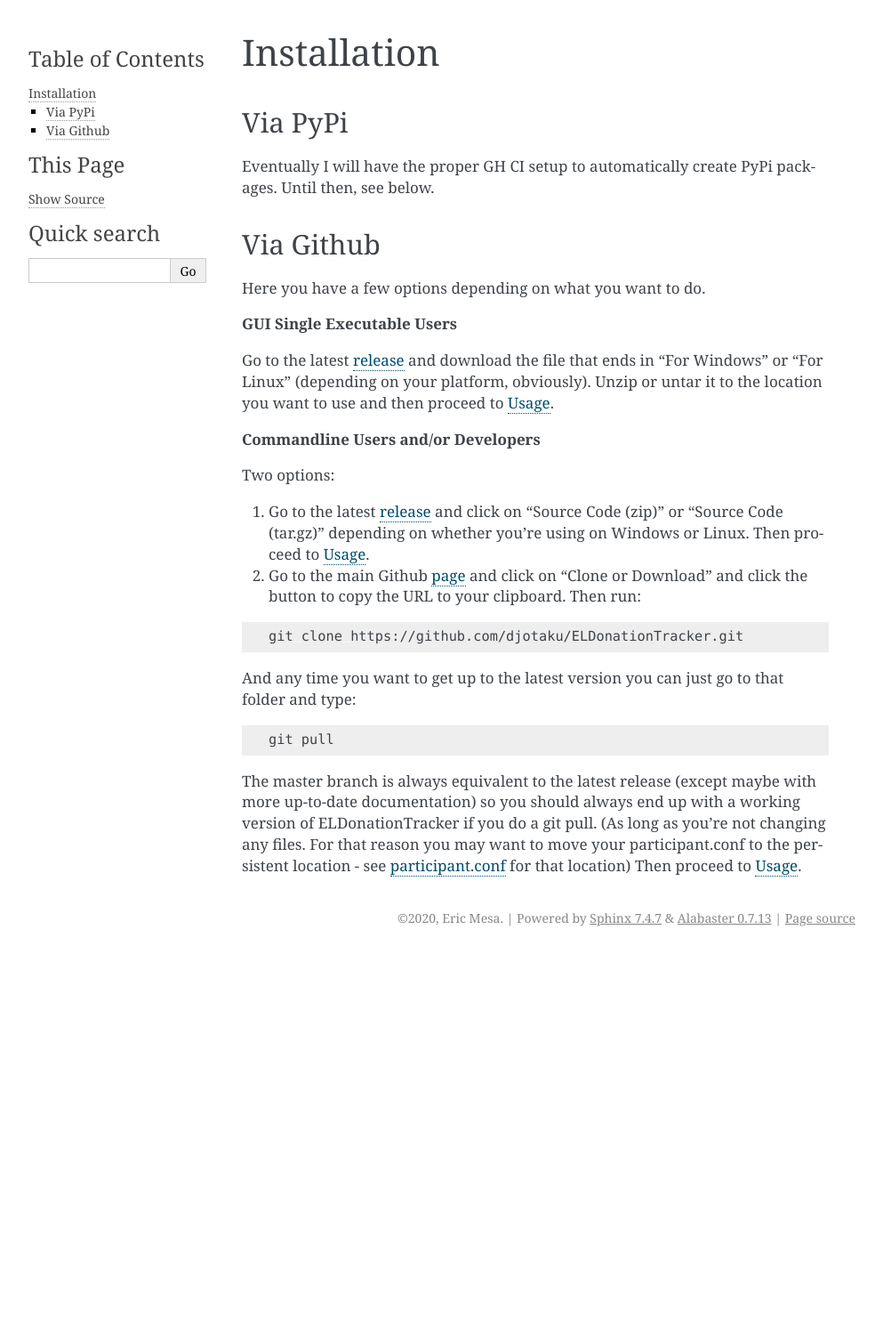
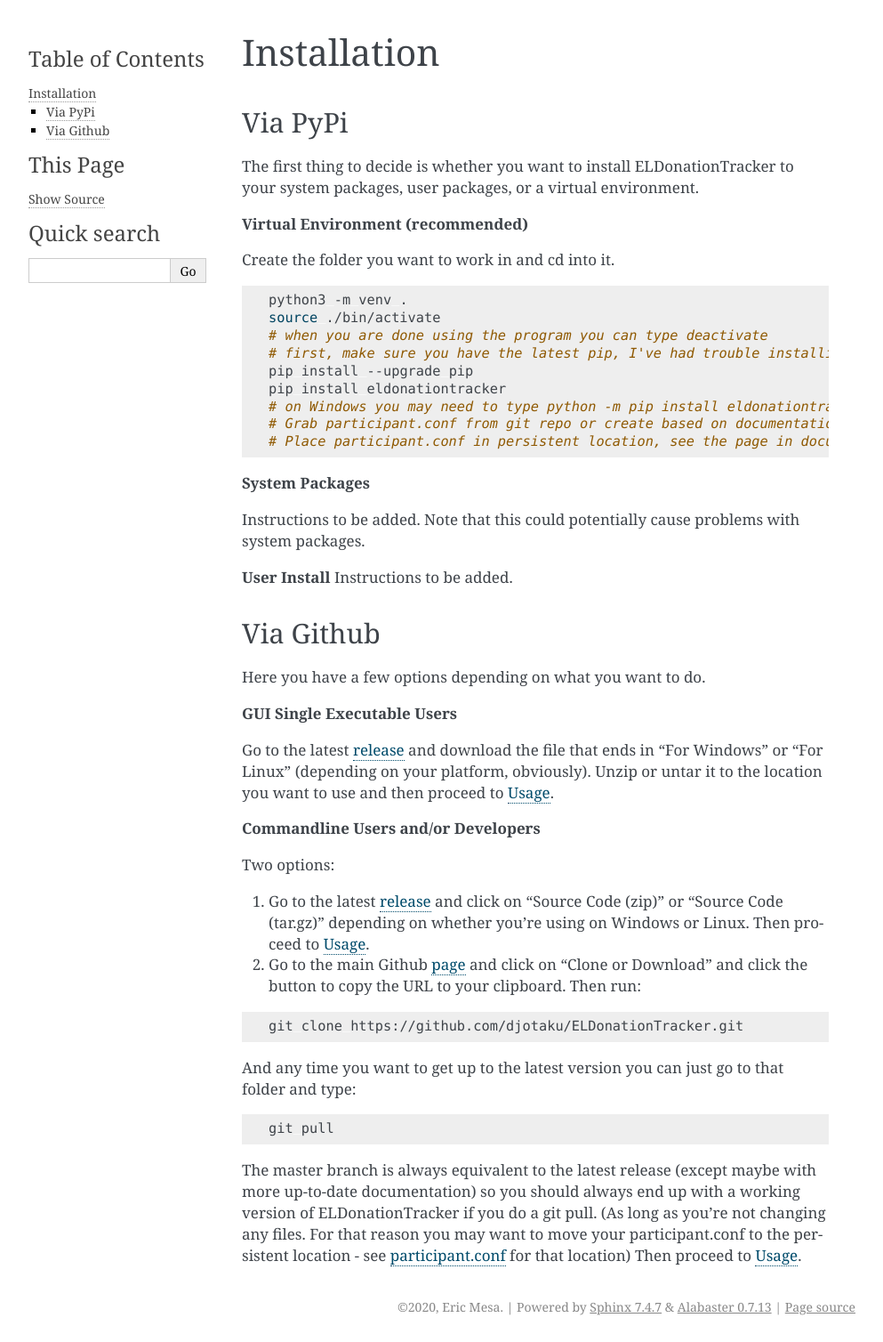
Before and after one commit to djotaku/ELDonationTracker, a Sphinx documentation site: the page built from docs/installation.rst, in a window 1280 px wide. Shown: the whole page at 89% size, without its empty margins (148-1141 px from the left). Built offline with Sphinx 7.4.7, drawn with Linux system fonts in a browser that asks for light colours; before the commit the page ends 1071 px from its top, so only the background shows below that.

Commit message:
updating documentation for PyPi

```diff
--- a/docs/installation.rst
+++ b/docs/installation.rst
@@ -6,7 +6,31 @@
 Via PyPi
 ^^^^^^^^
 
-Eventually I will have the proper GH CI setup to automatically create PyPi packages. Until then, see below.
+The first thing to decide is whether you want to install ELDonationTracker to your system packages, user packages, or a virtual environment.
+
+**Virtual Environment (recommended)**
+
+Create the folder you want to work in and cd into it.
+
+.. code-block:: Bash
+
+    python3 -m venv .
+    source ./bin/activate
+    # when you are done using the program you can type deactivate
+    # first, make sure you have the latest pip, I've had trouble installing with old versions
+    pip install --upgrade pip
+    pip install eldonationtracker
+    # on Windows you may need to type python -m pip install eldonationtracker
+    # Grab participant.conf from git repo or create based on documentation
+    # Place participant.conf in persistent location, see the page in documentation
+
+
+**System Packages**
+
+Instructions to be added. Note that this could potentially cause problems with system packages.
+
+**User Install**
+Instructions to be added.
 
 Via Github
 ^^^^^^^^^^
```
Also changed, not shown: docs/usage.rst (+8 -1 lines).
